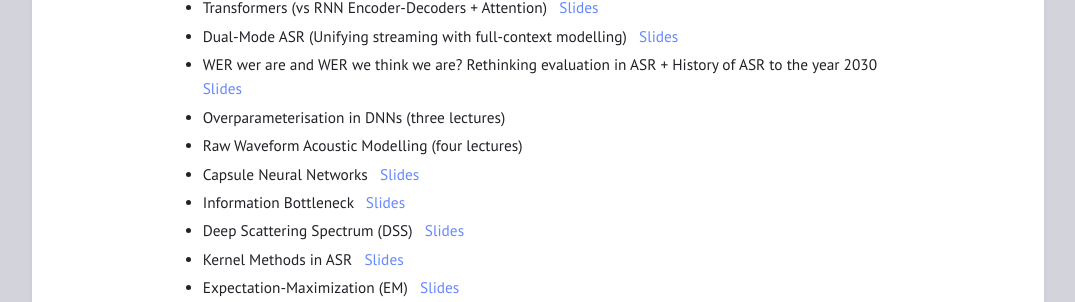
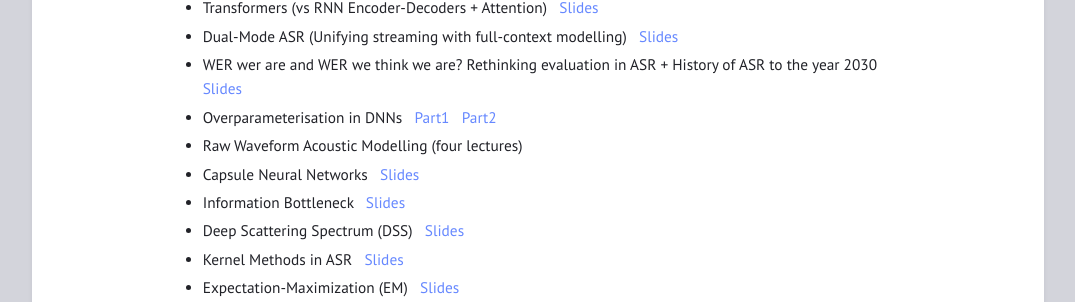
Before and after one commit to eloweimi/eloweimi.github.io, a Jekyll site: the page built from tutorials.md, in a window 1280 px wide. Shown: the part 454-756 px from the top of the page, without its empty margins (102-1177 px from the left). Built offline with Jekyll 4.4.1, drawn with Linux system fonts in a browser that asks for light colours.

Commit message:
Update tutorials.md

```diff
--- a/tutorials.md
+++ b/tutorials.md
@@ -13,7 +13,7 @@ I am passionate about expanding my knowledge through continuous learning, and di
   * Transformers (vs RNN Encoder-Decoders + Attention) &nbsp; [Slides](/files/Tutorials/Transformers_ErfanLoweimi.pdf)
   * Dual-Mode ASR (Unifying streaming with full-context modelling) &nbsp; [Slides](/files/Tutorials/DualMode_ASR_ErfanLoweimi.pdf)
   * WER wer are and WER we think we are? Rethinking evaluation in ASR + History of ASR to the year 2030 &nbsp; [Slides](/files/Tutorials/WER_all_ErfanLoweimi.pdf)
-  * Overparameterisation in DNNs (three lectures)
+  * Overparameterisation in DNNs &nbsp; [Part1](/files/Tutorials/OverParam2.pdf) &nbsp; [Part2](/files/Tutorials/OverParam2.pdf)
   * Raw Waveform Acoustic Modelling (four lectures)
   * Capsule Neural Networks &nbsp; [Slides](/files/Tutorials/CapsuleNet_ErfanLoweimi.pdf)
   * Information Bottleneck &nbsp; [Slides](/files/Tutorials/InformationBottleneck_ErfanLoweimi.pdf)
```
